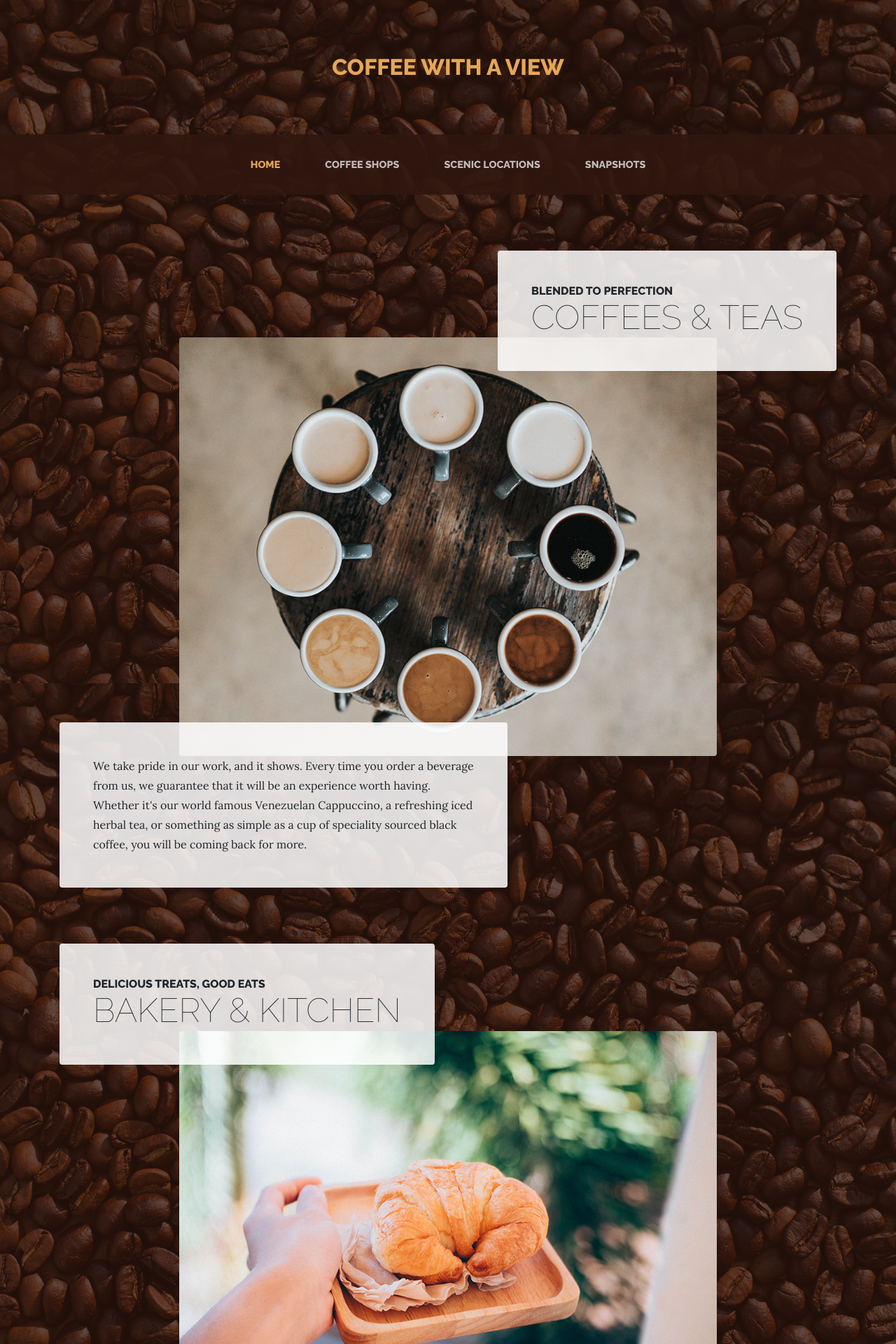
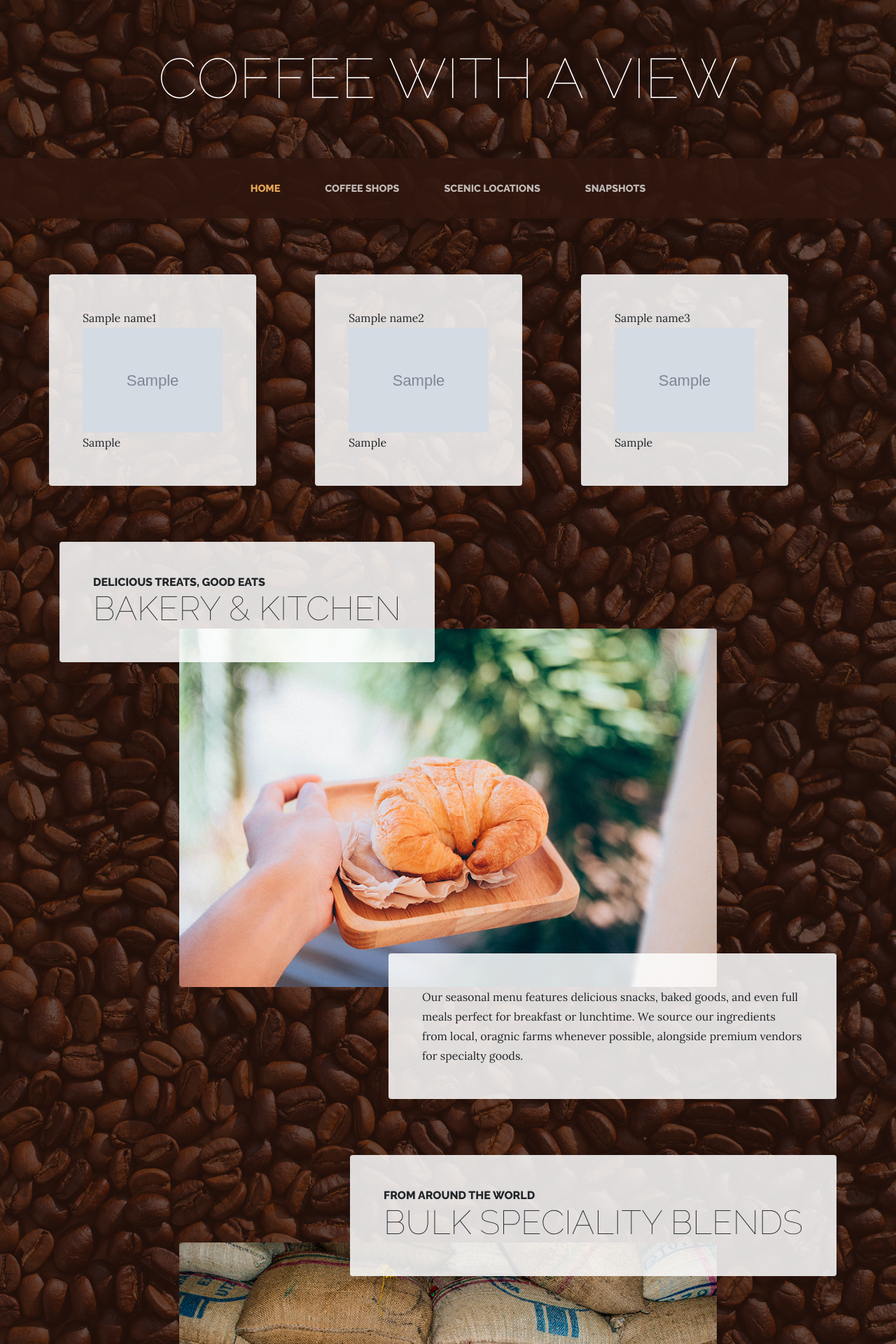
Before and after one commit to sonambenakatti/idb, a Flask app: template templates/products.html in a window 1280 px wide. Shown: the top 1920 px of the page at 70% size. Run offline with Flask 2, Linux system fonts and the light colour scheme; the template is opened without the code that fills it: most values are stand-ins (such as "Sample title", 1, 10 or a date in 2020); grey boxes marked "Sample" are stand-in pictures; some libraries are stand-ins or nearby versions.

Commit message:
Scrapped scenic locations from google api and displayed the instances on the locations page

```diff
--- a/app.py
+++ b/app.py
@@ -42,11 +42,30 @@ APP = flask.Flask(__name__)
 
 @APP.route('/')
 def index():
-    """ Displays the index page accessible at '/'
+    """ Displays the index page accessible at
     """
     return flask.render_template('home.html')
 
+@APP.route('/scenic')
+def sceniclocations():
+	r1 = requests.get('https://maps.googleapis.com/maps/api/place/textsearch/json?type=park&location=30.267153,-97.7430608&radius=10000&key=AIzaSyD_XJoBX5jhOnTthWnFc1gzJYQ3sumP-pk')
+	json1 = r1.json()
+	print(json1)
+	name1 = json1["results"][0]["name"]
+	location1 = json1["results"][0]["formatted_address"]
+	photor1 = 'https://maps.googleapis.com/maps/api/place/photo?maxwidth=400&photoreference=' + json1['results'][0]['photos'][0]['photo_reference']+ '&key=AIzaSyD_XJoBX5jhOnTthWnFc1gzJYQ3sumP-pk'
+
+	name2 = json1["results"][1]["name"]
+	location2 = json1["results"][1]["formatted_address"]
+	photor2 = 'https://maps.googleapis.com/maps/api/place/photo?maxwidth=400&photoreference=' + json1['results'][1]['photos'][0]['photo_reference']+ '&key=AIzaSyD_XJoBX5jhOnTthWnFc1gzJYQ3sumP-pk'
+
+
+	name3 = json1["results"][2]["name"]
+	location3 = json1["results"][2]["formatted_address"]
+	photor3 = 'https://maps.googleapis.com/maps/api/place/photo?maxwidth=400&photoreference=' + json1['results'][2]['photos'][0]['photo_reference']+ '&key=AIzaSyD_XJoBX5jhOnTthWnFc1gzJYQ3sumP-pk'
+	return flask.render_template('products.html', name1=name1, location1=location1, photo1=photor1, name2=name2, location2=location2, photo2=photor2, name3=name3, location3=location3, photo3=photor3)
+
 
 if __name__ == '__main__':
-    APP.debug=True
+    #APP.debug=True
     APP.run()
--- a/static/css/business-casual.css
+++ b/static/css/business-casual.css
@@ -185,9 +185,9 @@ p {
   }
   .product-item .product-item-description {
     position: relative;
-    z-index: 1;
+    z-index: 10
     margin-top: -3rem;
-    max-width: 50vw;
+    max-width: 10vw;
   }
 }
 
--- a/templates/index.html
+++ b/templates/index.html
@@ -24,7 +24,7 @@
 
 
     <h1 class="site-heading text-center text-white d-none d-lg-block">
-      <span class="site-heading-upper text-primary mb-3">Coffee With A View</span>
+        <span class="site-heading-lower">Coffee With A View</span>
     </h1>
 
     <!-- Navigation -->
@@ -45,7 +45,7 @@
               <a class="nav-link text-uppercase text-expanded" href="/templates/about.html">Coffee Shops</a>
             </li>
             <li class="nav-item px-lg-4">
-              <a class="nav-link text-uppercase text-expanded" href="/templates/products.html">Scenic Locations</a>
+              <a class="nav-link text-uppercase text-expanded" href="/scenic">Scenic Locations</a>
             </li>
             <li class="nav-item px-lg-4">
               <a class="nav-link text-uppercase text-expanded" href="/templates/store.html">Snapshots</a>
--- a/templates/products.html
+++ b/templates/products.html
@@ -29,20 +29,16 @@
 
     <section class="page-section">
       <div class="container">
-        <div class="product-item">
-          <div class="product-item-title d-flex">
-            <div class="bg-faded p-5 d-flex ml-auto rounded">
-              <h2 class="section-heading mb-0">
-                <span class="section-heading-upper">Blended to Perfection</span>
-                <span class="section-heading-lower">Coffees &amp; Teas</span>
-              </h2>
-            </div>
+        <div class="row">
+          <div class="col-xs-4 bg-faded p-5 d-flex mr-auto rounded" style="max-width: 300px">
+            <p class="mb-0">{{name1}}</br><img src={{photo1}}  style="max-width: 200px" /></br>{{location1}}</p>
+
           </div>
-          <img class="product-item-img mx-auto d-flex rounded img-fluid mb-3 mb-lg-0" src="/static/img/products-01.jpg" alt="">
-          <div class="product-item-description d-flex mr-auto">
-            <div class="bg-faded p-5 rounded">
-              <p class="mb-0">We take pride in our work, and it shows. Every time you order a beverage from us, we guarantee that it will be an experience worth having. Whether it's our world famous Venezuelan Cappuccino, a refreshing iced herbal tea, or something as simple as a cup of speciality sourced black coffee, you will be coming back for more.</p>
-            </div>
+          <div class="col-xs-4 bg-faded p-5 d-flex mr-auto rounded" style="max-width: 300px">
+            <p class="mb-0">{{name2}}</br><img src={{photo2}}  style="max-width: 200px" /></br>{{location2}}</p>
+          </div>
+          <div class="col-xs-4 bg-faded p-5 d-flex mr-auto rounded" style="max-width: 300px" >
+            <p class="mb-0">{{name3}}</br><img src={{photo3}}  style="max-width: 200px" /></br>{{location3}}</p>
           </div>
         </div>
       </div>
```
Also changed, not shown: 1 other file.
